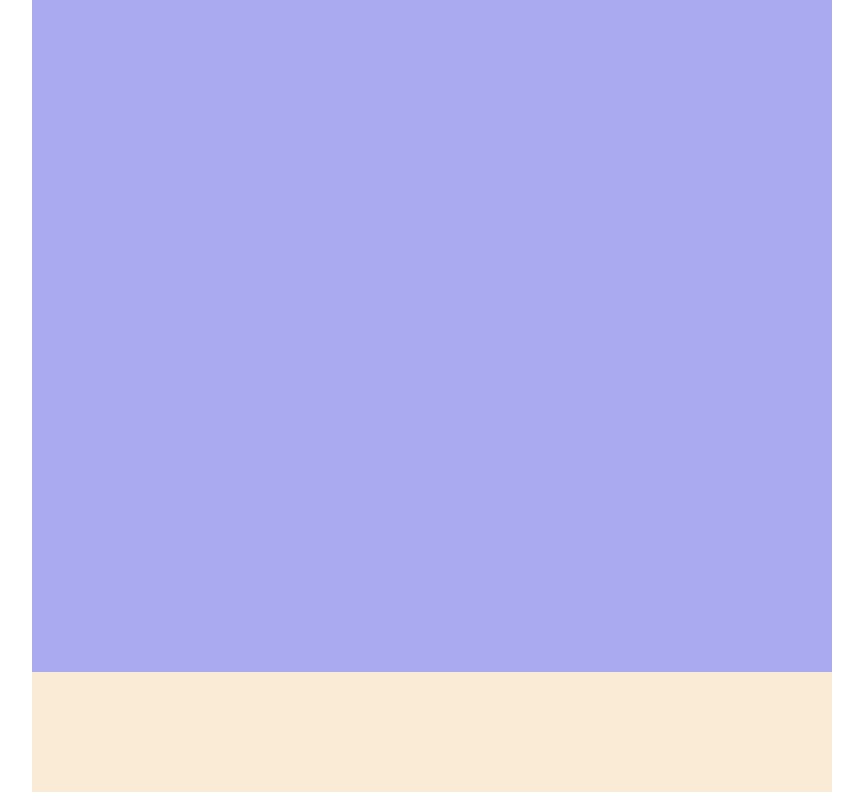
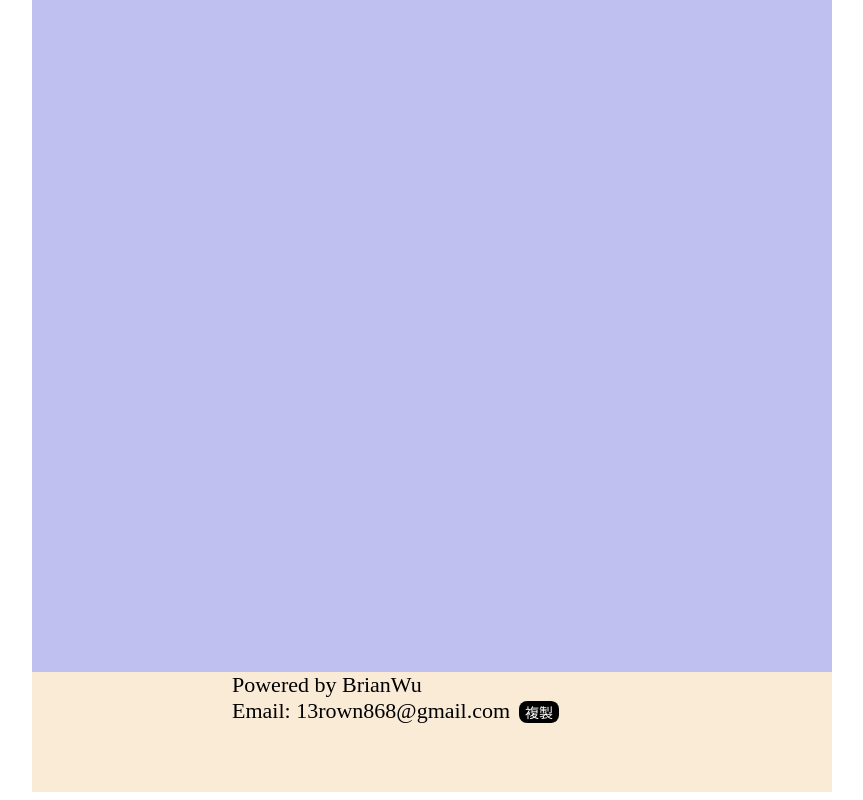
Before and after one commit to 13rianWu/web-site, a plain HTML site: page index.html in a window 1280 px wide. Shown: the part 416-1216 px from the top of the page, without its empty margins (208-1071 px from the left). Drawn offline with Linux system fonts and the light colour scheme.

Commit message:
20230313_2

```diff
--- a/func.js
+++ b/func.js
@@ -0,0 +1,4 @@
+function email(){
+    navigator.clipboard.writeText('13rown868@gmail.com');
+    alert('Email 地址複製成功')
+}
--- a/index.html
+++ b/index.html
@@ -11,7 +11,7 @@
 <body>
     <div class="main">
         <div class="top">
-            <div class="top_left"><img class="pic" src="AI_Brian.png"></div>
+            <div class="top_left"><img class="pic" src="photo.png"></div>
             <div class="top_right">
                 <div class="link">
                 <input class="TBtn" type="button" value="YouTube" onclick="window.open('https://www.youtube.com/@Cgym22')">
@@ -19,13 +19,26 @@
                 <input class="TBtn" type="button" value="LinkedIn" onclick="window.open('https://www.linkedin.com/in/13rianVVu86/')">
                 </div>
                 <div class="intro">
+                    <span class="txt">
 
+                    </span>
                 </div>
             </div>
         </div>
         <div class="mid">
         </div>
-        <div class="bottom"></div>
+
+        <div class="bottom">
+            <div class="bottom_txt">
+                <div class="author">
+                    <span class="txt2">Powered by BrianWu</span>
+                </div>
+                <div class="contact">
+                    <span class="txt2">Email: 13rown868@gmail.com</span>
+                    <input class="btn_copy" type="button" value="複製" onclick="email()">
+                </div>
+            </div>
+        </div>
 
     </div>
 </body>
--- a/style.css
+++ b/style.css
@@ -11,11 +11,14 @@
 }
 .mid{
     height: 70%;
-    background-color: rgb(170, 170, 241);
+    background-color: rgb(191, 191, 240);
 }
 .bottom{
     height: 10%;
     background-color: antiquewhite;
+}
+.bottom_txt{
+    margin: 0 25%;
 }
 .pic{
     height: 240px;
@@ -56,3 +59,27 @@
     font-size: 24px;
     font-family: Microsoft JhengHei;
 }
+.txt2{
+    font-size: 22px;
+    font-family: Microsoft JhengHei;
+    text-align: center;
+}
+.btn_copy{
+    height: 22px;
+    background-color: black;
+    font-size: 14px;
+    color: white;
+    border: 0;
+    border-radius: 8px;
+    margin: 0 0 0 5px;
+}
+.btn_copy:hover{
+    background-color: rgba(220, 220, 220, 0.568);
+    cursor: pointer;
+}
+.btn_copy:active{
+    background-color: rgba(220, 220, 220, 0.699);
+}
+.author{
+    margin: 0px auto;
+}
```
Also changed, not shown: photo.png (added), 2 other files.
